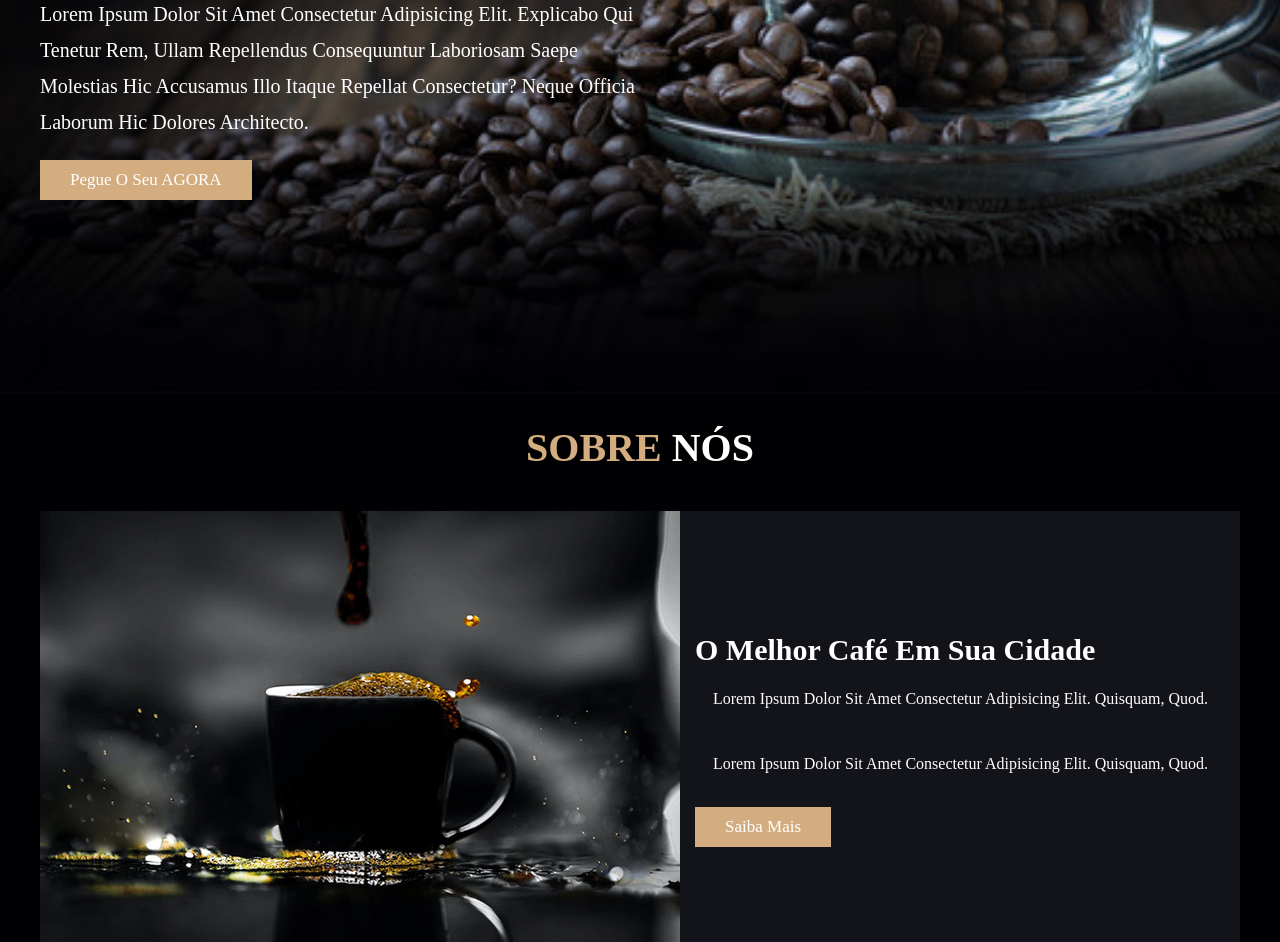
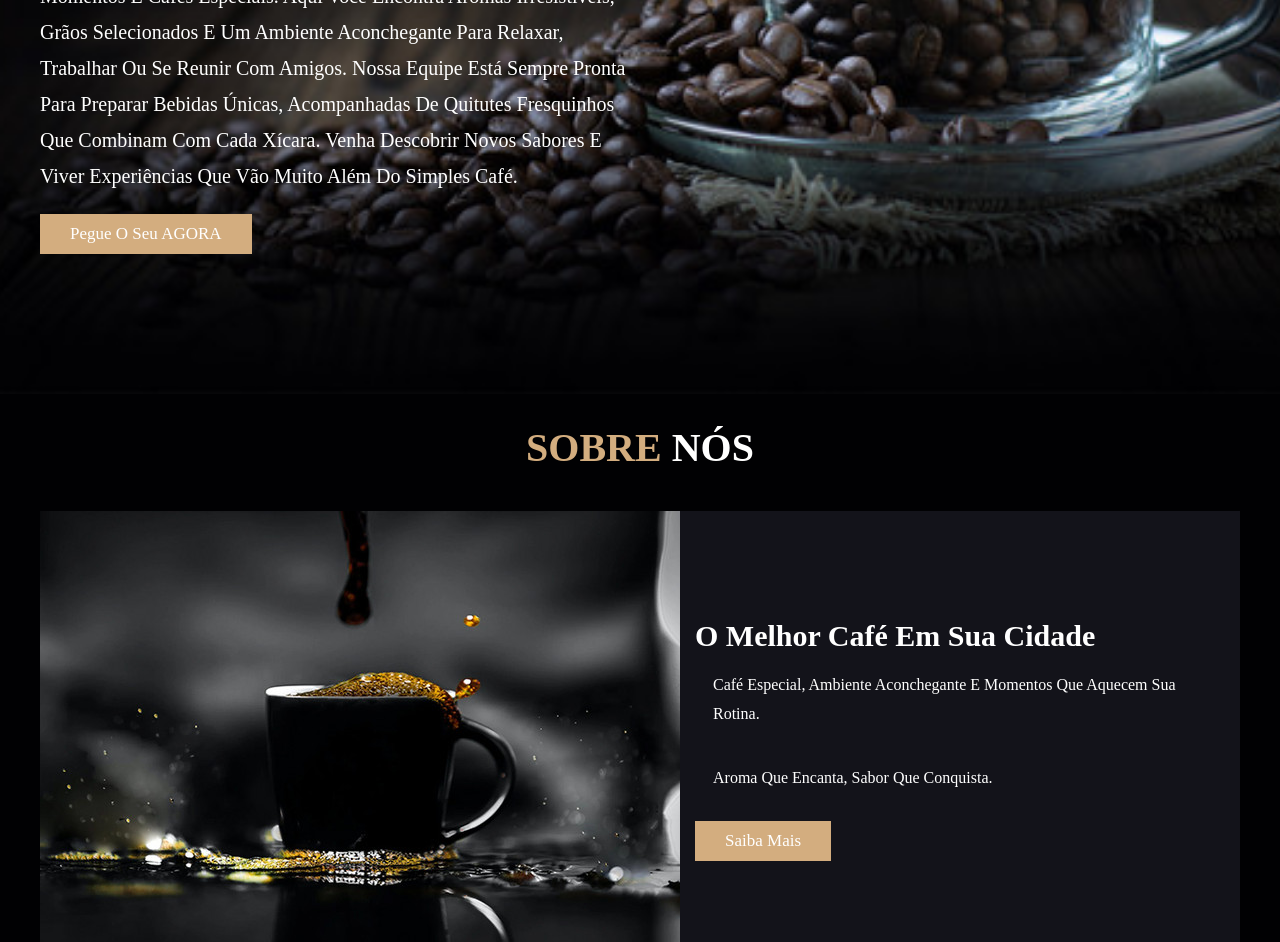
Before and after one commit to Quelmy/cafeteria, a plain HTML site: page index.html in a window 1280 px wide. Shown: the part 406-1348 px from the top of the page. Drawn offline with Linux system fonts and the light colour scheme.

Commit message:
Update index.html
alterações na descrições

```diff
--- a/index.html
+++ b/index.html
@@ -51,10 +51,9 @@
         <div class="content">
           <h3>Code com o melhor café</h3>
           <p>
-            Lorem ipsum dolor sit amet consectetur adipisicing elit. Explicabo
-            qui tenetur rem, ullam repellendus consequuntur laboriosam saepe
-            molestias hic accusamus illo itaque repellat consectetur? Neque
-            officia laborum hic dolores architecto.
+            Bem-vindo à nossa cafeteria, um espaço feito para quem ama bons momentos e cafés especiais. Aqui você encontra aromas irresistíveis,
+            grãos selecionados e um ambiente aconchegante para relaxar, trabalhar ou se reunir com amigos. Nossa equipe está sempre pronta para preparar bebidas únicas,
+            acompanhadas de quitutes fresquinhos que combinam com cada xícara. Venha descobrir novos sabores e viver experiências que vão muito além do simples café.
           </p>
           <a href="#" class="btn">Pegue o seu AGORA</a>
         </div>
@@ -70,12 +69,10 @@
         <div class="content">
           <h3>O melhor café em sua cidade</h3>
           <p>
-            Lorem ipsum dolor sit amet consectetur adipisicing elit. Quisquam,
-            quod.
+            Café especial, ambiente aconchegante e momentos que aquecem sua rotina.
           </p>
           <p>
-            Lorem ipsum dolor sit amet consectetur adipisicing elit. Quisquam,
-            quod.
+            Aroma que encanta, sabor que conquista.
           </p>
           <a href="#" class="btn">Saiba Mais</a>
         </div>
```
